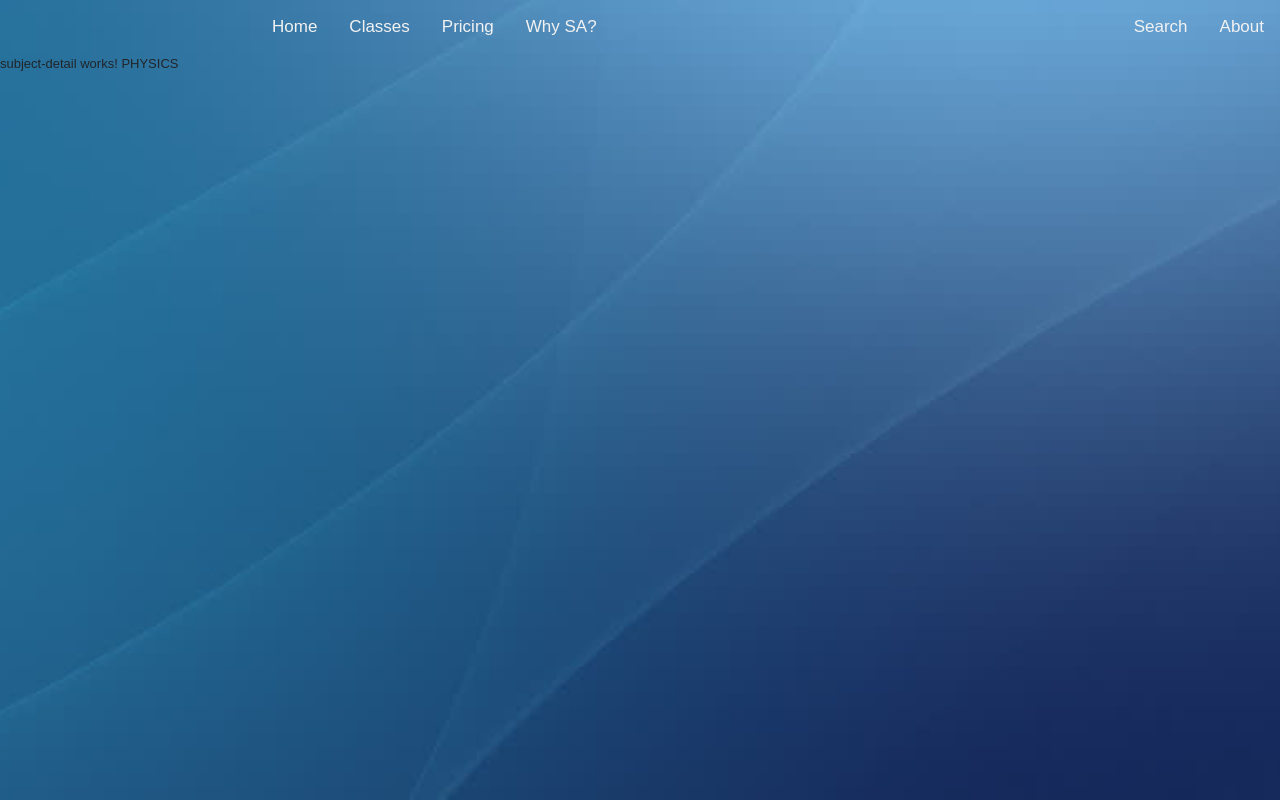
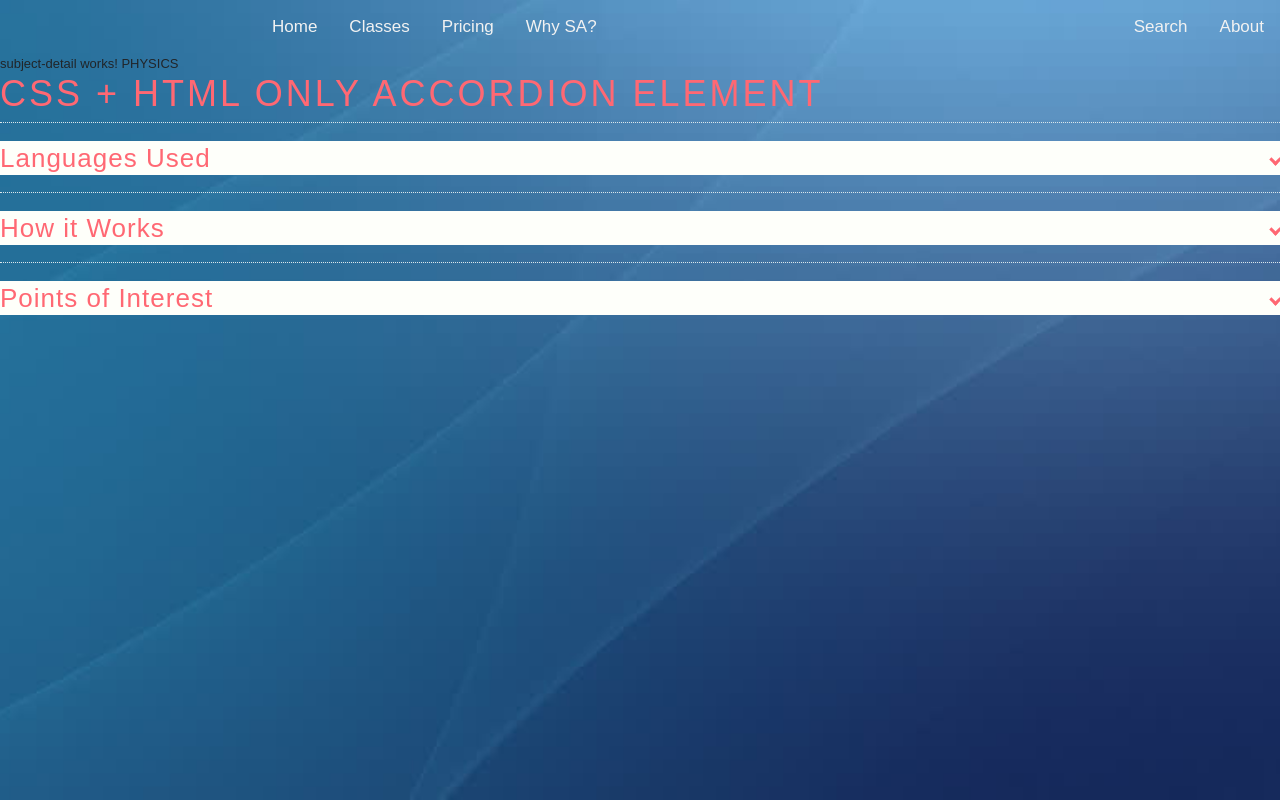
Before and after one commit to vikash-techy/TeamWork, an Angular app in the folder StudentArchitect/: page /subject-detail/11 in a window 1280 px wide. Built offline with nearby package versions, Linux system fonts and the light colour scheme.

Commit message:
Added Subject Detail Accordian using Css

```diff
--- a/StudentArchitect/src/app/subject-detail/subject-detail.component.css
+++ b/StudentArchitect/src/app/subject-detail/subject-detail.component.css
@@ -0,0 +1,177 @@
+.transition, p, ul li i:before, ul li i:after {
+    transition: all 0.25s ease-in-out;
+  }
+
+  .flipIn, h1, ul li {
+    animation: flipdown 0.5s ease both;
+  }
+
+  .no-select, h2 {
+    -webkit-tap-highlight-color: rgba(0, 0, 0, 0);
+    -webkit-touch-callout: none;
+    -webkit-user-select: none;
+    -khtml-user-select: none;
+    -moz-user-select: none;
+    -ms-user-select: none;
+    user-select: none;
+  }
+
+  /* html {
+    width: 100%;
+    height: 100%;
+    perspective: 900;
+    overflow-y: scroll;
+    background-color: #dce7eb;
+    font-family: "Titillium Web", sans-serif;
+    color: rgba(48, 69, 92, 0.8);
+  }
+
+  body {
+    min-height: 0;
+    display: inline-block;
+    position: relative;
+    left: 50%;
+    margin: 90px 0;
+    transform: translate(-50%, 0);
+    box-shadow: 0 10px 0 0 #ff6873 inset;
+    background-color: #fefffa;
+    max-width: 450px;
+    padding: 30px;
+  }
+  @media (max-width: 550px) {
+    body {
+      box-sizing: border-box;
+      transform: translate(0, 0);
+      max-width: 100%;
+      min-height: 100%;
+      margin: 0;
+      left: 0;
+    }
+  } */
+
+  h1, h2 {
+    color: #ff6873;
+  }
+
+  h1 {
+    text-transform: uppercase;
+    font-size: 36px;
+    line-height: 42px;
+    letter-spacing: 3px;
+    font-weight: 100;
+  }
+
+  h2 {
+    font-size: 26px;
+    line-height: 34px;
+    font-weight: 300;
+    letter-spacing: 1px;
+    display: block;
+    background-color: #fefffa;
+    margin: 0;
+    cursor: pointer;
+  }
+
+  p {
+    color: rgba(48, 69, 92, 0.8);
+    font-size: 17px;
+    line-height: 26px;
+    letter-spacing: 1px;
+    position: relative;
+    overflow: hidden;
+    max-height: 800px;
+    opacity: 1;
+    transform: translate(0, 0);
+    margin-top: 14px;
+    z-index: 2;
+  }
+
+  ul {
+    list-style: none;
+    perspective: 900;
+    padding: 0;
+    margin: 0;
+  }
+  ul li {
+    position: relative;
+    padding: 0;
+    margin: 0;
+    padding-bottom: 4px;
+    padding-top: 18px;
+    border-top: 1px dotted #dce7eb;
+  }
+  ul li:nth-of-type(1) {
+    animation-delay: 0.5s;
+  }
+  ul li:nth-of-type(2) {
+    animation-delay: 0.75s;
+  }
+  ul li:nth-of-type(3) {
+    animation-delay: 1s;
+  }
+  ul li:last-of-type {
+    padding-bottom: 0;
+  }
+  ul li i {
+    position: absolute;
+    transform: translate(-6px, 0);
+    margin-top: 16px;
+    right: 0;
+  }
+  ul li i:before, ul li i:after {
+    content: "";
+    position: absolute;
+    background-color: #ff6873;
+    width: 3px;
+    height: 9px;
+  }
+  ul li i:before {
+    transform: translate(-2px, 0) rotate(45deg);
+  }
+  ul li i:after {
+    transform: translate(2px, 0) rotate(-45deg);
+  }
+  ul li input[type=checkbox] {
+    position: absolute;
+    cursor: pointer;
+    width: 100%;
+    height: 100%;
+    z-index: 1;
+    opacity: 0;
+  }
+  ul li input[type=checkbox]:checked ~ p {
+    margin-top: 0;
+    max-height: 0;
+    opacity: 0;
+    transform: translate(0, 50%);
+  }
+  ul li input[type=checkbox]:checked ~ i:before {
+    transform: translate(2px, 0) rotate(45deg);
+  }
+  ul li input[type=checkbox]:checked ~ i:after {
+    transform: translate(-2px, 0) rotate(-45deg);
+  }
+
+  @keyframes flipdown {
+    0% {
+      opacity: 0;
+      transform-origin: top center;
+      transform: rotateX(-90deg);
+    }
+    5% {
+      opacity: 1;
+    }
+    80% {
+      transform: rotateX(8deg);
+    }
+    83% {
+      transform: rotateX(6deg);
+    }
+    92% {
+      transform: rotateX(-3deg);
+    }
+    100% {
+      transform-origin: top center;
+      transform: rotateX(0deg);
+    }
+  }
--- a/StudentArchitect/src/app/subject-detail/subject-detail.component.html
+++ b/StudentArchitect/src/app/subject-detail/subject-detail.component.html
@@ -1,3 +1,28 @@
-<div *ngIf="subject">
+<div class="subject-detail" *ngIf="subject">
   subject-detail works! {{ subject.name | uppercase }}
+
+  <h1>CSS + HTML only Accordion Element</h1>
+  <ul>
+    <li>
+      <input type="checkbox" checked>
+      <i></i>
+      <h2>Languages Used</h2>
+      <p>This page was written in HTML and CSS. The CSS was compiled from SASS. I used Normalize as my CSS reset and -prefix-free to save myself some headaches. I haven't quite gotten the hang of Slim for compiling into HTML, but someday I'll use it since its syntax compliments that of SASS. Regardless, this could all be done in plain HTML and CSS.</p>
+    </li>
+    <li>
+      <input type="checkbox" checked>
+      <i></i>
+      <h2>How it Works</h2>
+      <p>Using the sibling and checked selectors, we can determine the styling of sibling elements based on the checked state of the checkbox input element. One use, as demonstrated here, is an entirely CSS and HTML accordion element. Media queries are used to make the element responsive to different screen sizes.</p>
+    </li>
+    <li>
+      <input type="checkbox" checked>
+      <i></i>
+      <h2>Points of Interest</h2>
+      <p>By making the open state default for when :checked isn't detected, we can make this system accessable for browsers that don't recognize :checked. The fallback is simply an open accordion. The accordion can be manipulated with Javascript (if needed) by changing the "checked" property of the input element.</p>
+    </li>
+  </ul>
+
+
+
 </div>
```
